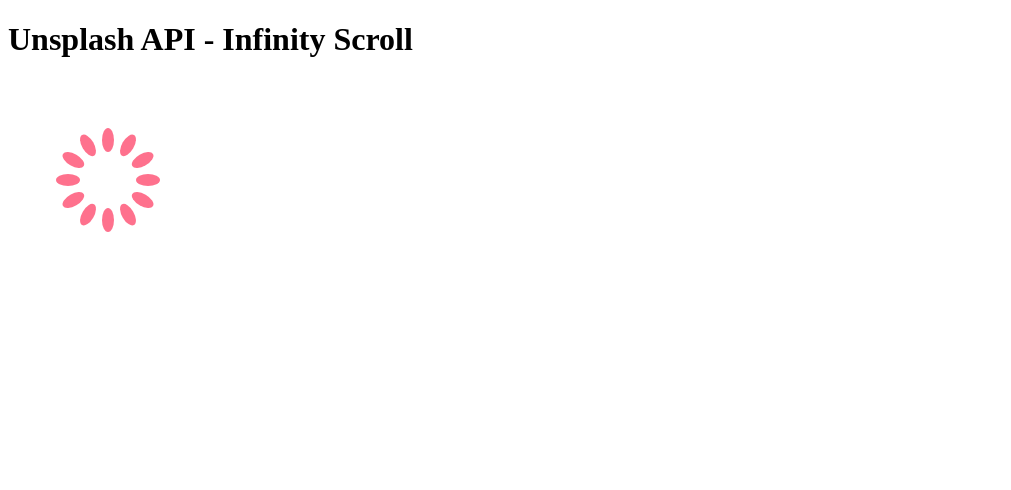
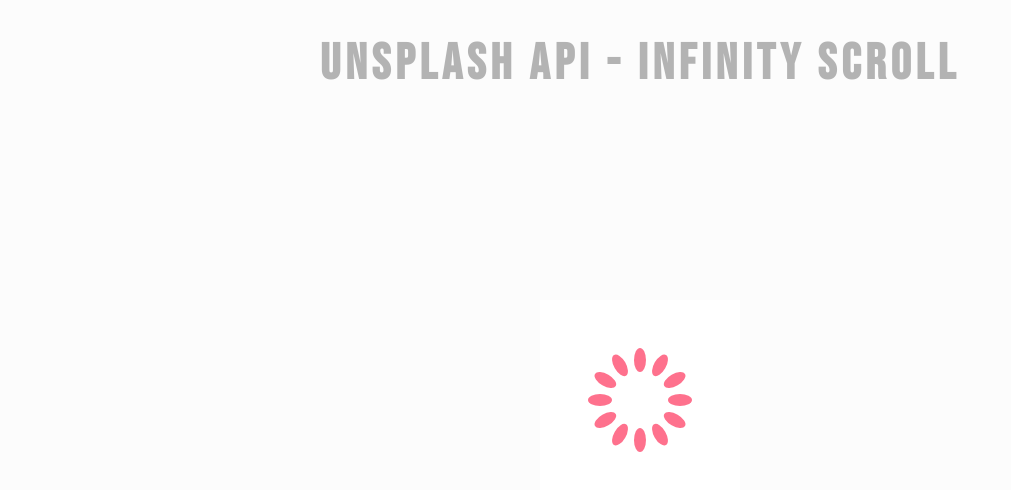
Before and after one commit to erzanthedev/infinity-scroll, a plain HTML site: page index.html in a window 1280 px wide. Shown: the whole page, without its empty margins (0-1011 px from the left). Drawn offline with Linux system fonts and the light colour scheme.

Commit message:
added styling to body,text and loader

```diff
--- a/style.css
+++ b/style.css
@@ -0,0 +1,37 @@
+@import url("https://fonts.googleapis.com/css2?family=Bebas+Neue&family=Inter:wght@400;700&family=Montserrat:ital,wght@0,100..900;1,100..900&family=Poppins:wght@300;900&family=Roboto+Mono:ital,wght@0,100..700;1,100..700&family=Ubuntu:ital,wght@0,300;0,400;0,500;0,700;1,300;1,400;1,500;1,700&display=swap");
+
+html {
+  box-sizing: border-box;
+}
+
+body {
+  margin: 0;
+  min-height: 100vh;
+  font-family:
+    Bebas Neue,
+    sans-serif;
+  background: whitesmoke;
+}
+
+h1 {
+  text-align: center;
+  font-size: 50px;
+  letter-spacing: 5px;
+}
+
+/* Loader */
+.loader {
+  position: fixed;
+  top: 0;
+  bottom: 0;
+  left: 0;
+  right: 0;
+  background: rgba(255, 255, 255, 0.7); /* Gives an illusion of loading */
+}
+
+.loader img {
+  position: fixed;
+  top: 50%;
+  left: 50%;
+  transform: translate(-50%, -50%); /* Centers image */
+}
```
Also changed, not shown: index.html (+3 -1 lines).
